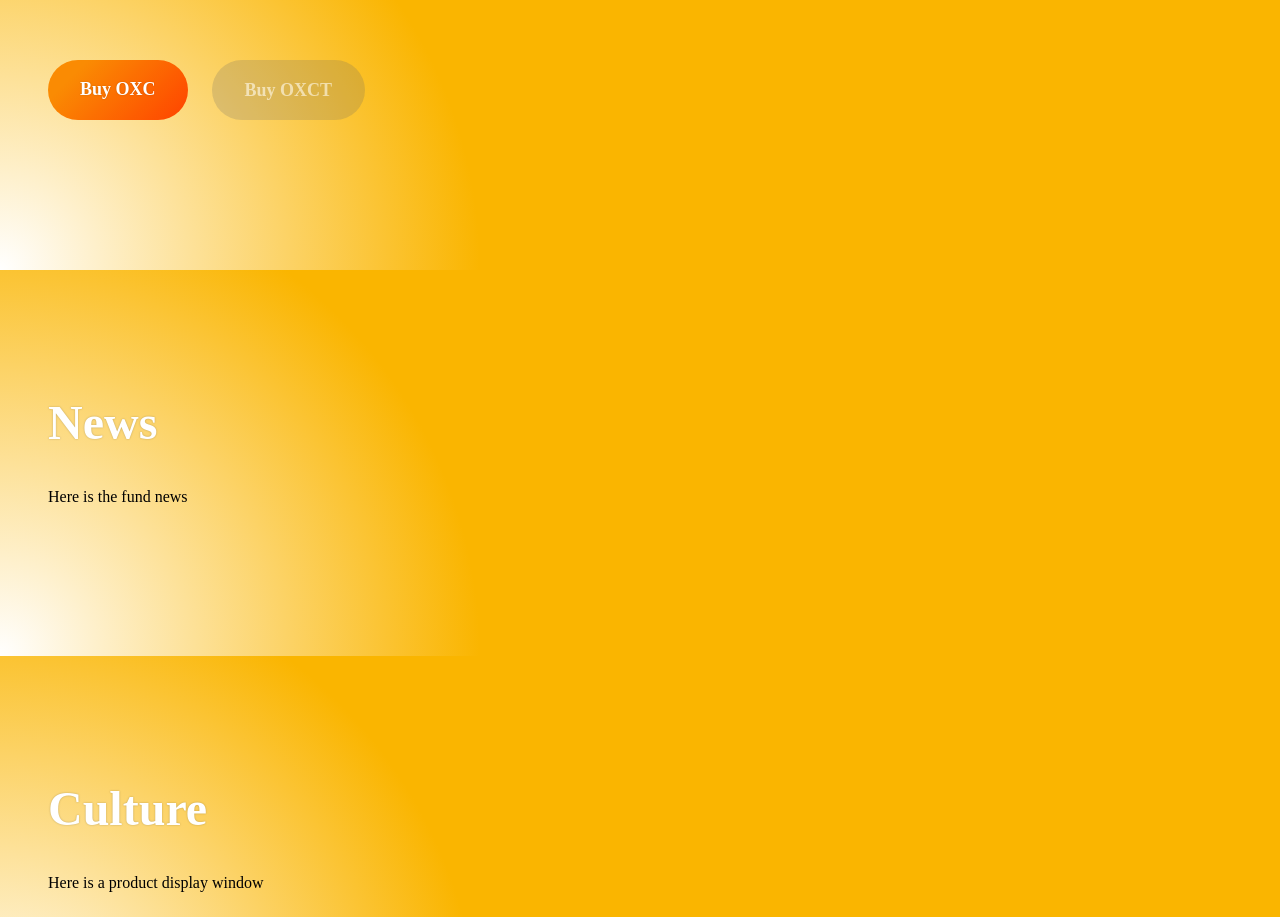
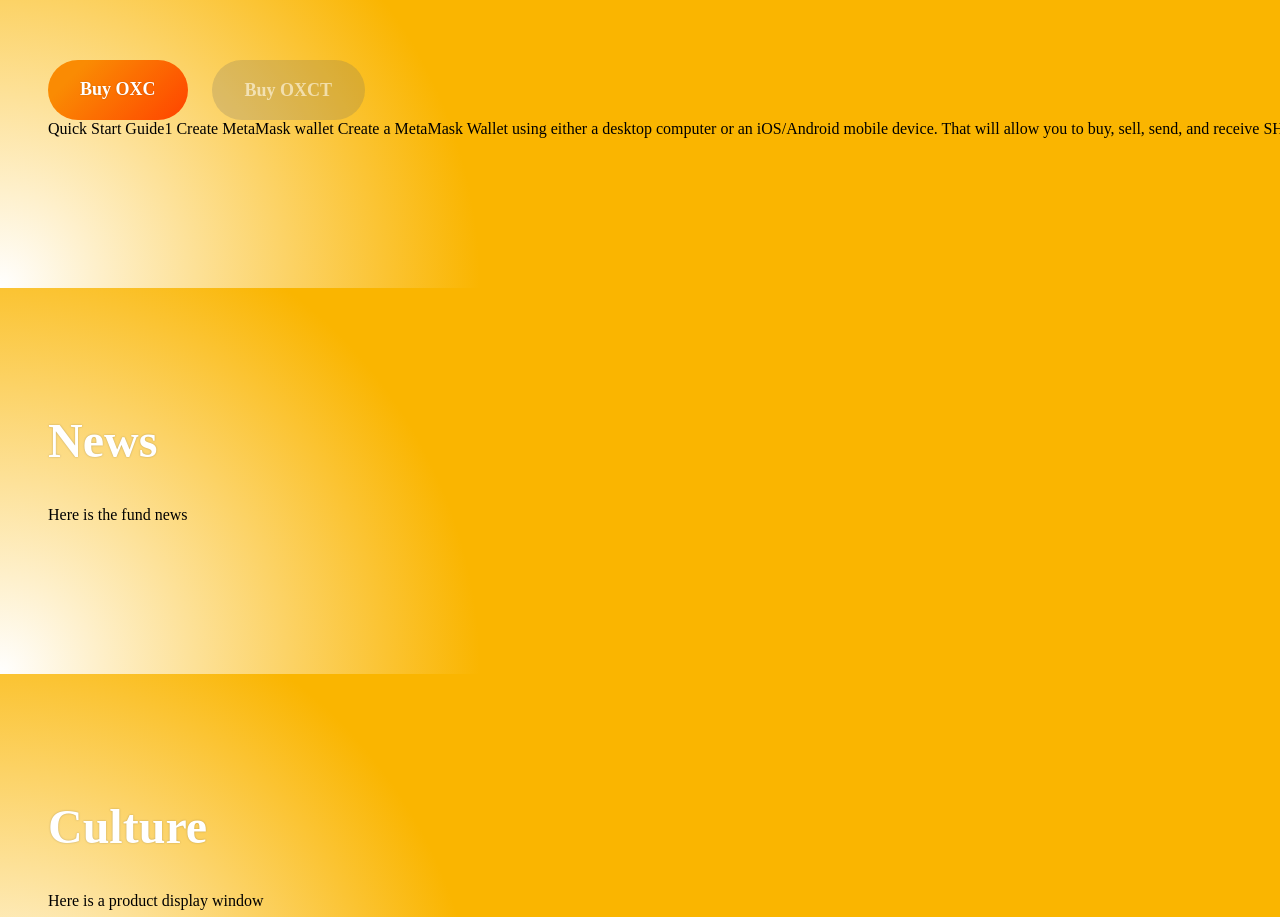
Before and after one commit to oxctoken/web, a plain HTML site: page index.html in a window 1280 px wide. Shown: the part 2060-2977 px from the top of the page. Drawn offline with Linux system fonts and the light colour scheme.

Commit message:
Initial commit

```diff
--- a/index.html
+++ b/index.html
@@ -337,6 +337,14 @@ html, body {
                 </div>
             </div>
         </div>
+        <div class="section_1440">
+            <div>Quick Start Guide</div>
+            <div>
+                1
+Create MetaMask wallet
+Create a MetaMask Wallet using either a desktop computer or an iOS/Android mobile device. That will allow you to buy, sell, send, and receive SHIB or LEASH.
+            </div>
+        </div>
     </div>
     <div class="section_news section_block">
         <div class="section_1440">
```
